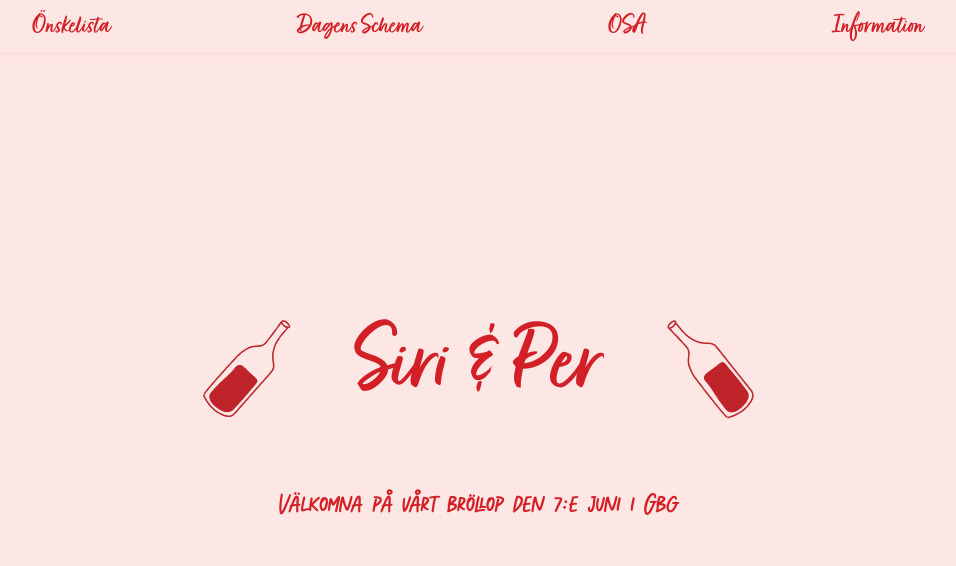
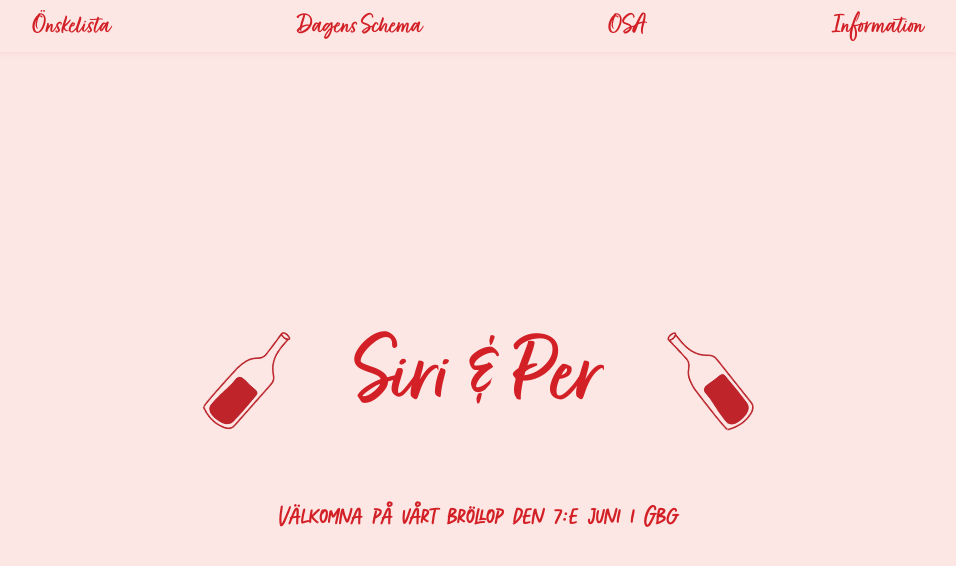
Before and after one commit to sirisayshello/perochsiri, a Next.js app: page / in a window 1280 px wide. Shown: the top 566 px of the page, without its empty margins (161-1117 px from the left). Built offline with nearby package versions, Linux system fonts and the light colour scheme.

Commit message:
top padding

```diff
--- a/src/app/layout.tsx
+++ b/src/app/layout.tsx
@@ -21,7 +21,7 @@ export default function RootLayout({
         className={`${foxrights.variable} ${fave.variable} bg-background antialiased `}
       >
         <HomeLogo />
-        <main className="h-[calc(100dvh-60px)] p-4 md:p-8 pt-8">
+        <main className="h-[calc(100dvh-60px)] p-4 pt-8 md:p-8 md:pt-14">
           {children}
         </main>
         <Navigation />
```
